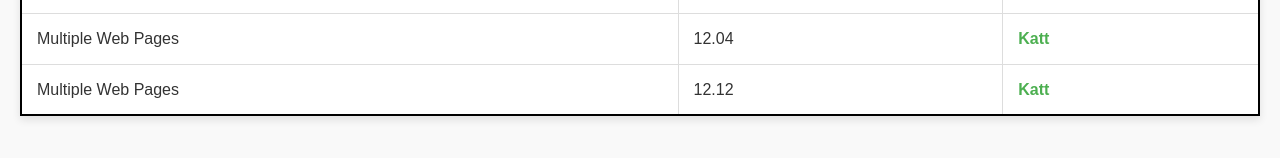
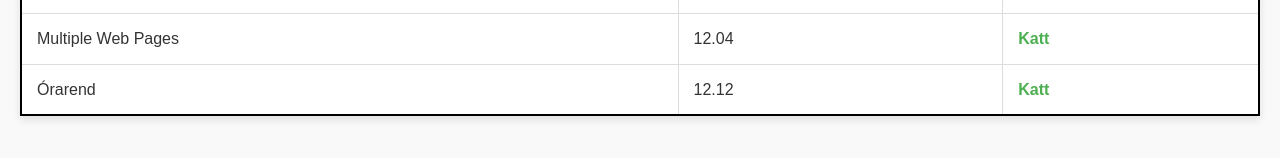
Before and after one commit to SzarkaNorbi/portfolio, a plain HTML site: page index.html in a window 1280 px wide. Shown: the part 408-566 px from the top of the page. Drawn offline with Linux system fonts and the light colour scheme.

Commit message:
Update index.html

```diff
--- a/index.html
+++ b/index.html
@@ -46,7 +46,7 @@
                 <td><a href="https://szarkanorbi.github.io/multiplepages/">Katt</a></td>
             </tr>
             <tr>
-                <td>Multiple Web Pages</td>
+                <td>Órarend</td>
                 <td>12.12</td>
                 <td><a href="https://szarkanorbi.github.io/-rarend/">Katt</a></td>
             </tr>
```
